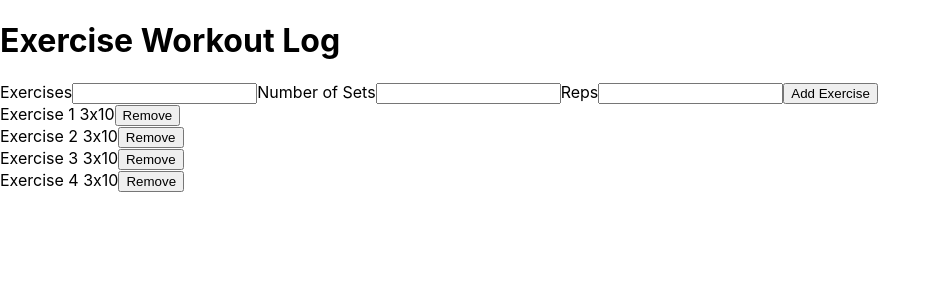
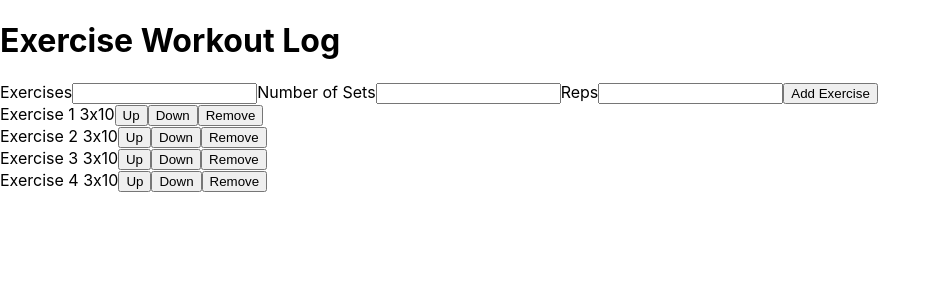
Before and after one commit to bijonl/react-workout-app, a React (Create React App) app: page / in a window 1280 px wide. Shown: the top 300 px of the page, without its empty margins (0-940 px from the left). Built offline with nearby package versions, Linux system fonts and the light colour scheme.

Commit message:
adding abiity to move items in list up and down

```diff
--- a/src/App.js
+++ b/src/App.js
@@ -11,8 +11,33 @@ function App() {
     { exerciseName : 'Exercise 4', numberOfSets : 3, numberOfReps: 10 },
   ]);
 
+  const moveItemUp = (currentSpot, newSpot) => {
+    const exerciseListCopy = [...exerciseList];
+    const itemToBeMoved = exerciseListCopy[currentSpot];
+    const itemToBeReplaced = exerciseListCopy[newSpot];
+    if(newSpot > -1) {
+      exerciseListCopy[newSpot] = itemToBeMoved;
+      exerciseListCopy[currentSpot] = itemToBeReplaced;
+    } else {
+      console.log('no change bc its the top');
+    }
+    setExerciseList(exerciseListCopy);
+  }
+
+  const moveItemDown = (currentSpot, newSpot) => {
+    const exerciseListCopy = [...exerciseList];
+    const itemToBeMoved = exerciseListCopy[currentSpot];
+    const itemToBeReplaced = exerciseListCopy[newSpot];
+    if(newSpot < exerciseListCopy.length) {
+      exerciseListCopy[newSpot] = itemToBeMoved;
+      exerciseListCopy[currentSpot] = itemToBeReplaced;
+    } else {
+      console.log('not moving because its at the bottom');
+    }
+    setExerciseList(exerciseListCopy);
+  }
+
   const removeItem = (id) => {
-    console.log(id);
     const exerciseListCopy = [...exerciseList];
     exerciseListCopy.splice(id, 1);
     setExerciseList(exerciseListCopy);
@@ -34,7 +59,12 @@ function App() {
     <>
       <h1>Exercise Workout Log</h1>
       <ExerciseForm handleFormSubmit = {handleFormSubmit} />
-      <ExerciseList exerciseList = {exerciseList} removeItem = {removeItem} />
+      <ExerciseList
+        exerciseList = {exerciseList}
+        removeItem = {removeItem}
+        moveItemUp = {moveItemUp}
+        moveItemDown = {moveItemDown}
+      />
     </>
   );
 }
--- a/src/ExecriseList.js
+++ b/src/ExecriseList.js
@@ -1,10 +1,12 @@
 
 
 
-function ExerciseList({exerciseList, removeItem}) {
+function ExerciseList({exerciseList, removeItem, moveItemUp, moveItemDown}) {
     const listItems = exerciseList.map((exercise, i) =>
         <div className="single-exercise" key={i} data-key={i}>
             {exercise.exerciseName} {exercise.numberOfSets}x{exercise.numberOfReps}
+            <button type="button" onClick={() => moveItemUp(i, i - 1)}>Up</button>
+            <button type="button" onClick={() => moveItemDown(i, i + 1)}>Down</button>
             <button type="button" onClick={() => removeItem(i)}>Remove</button>
         </div>
     );
```
